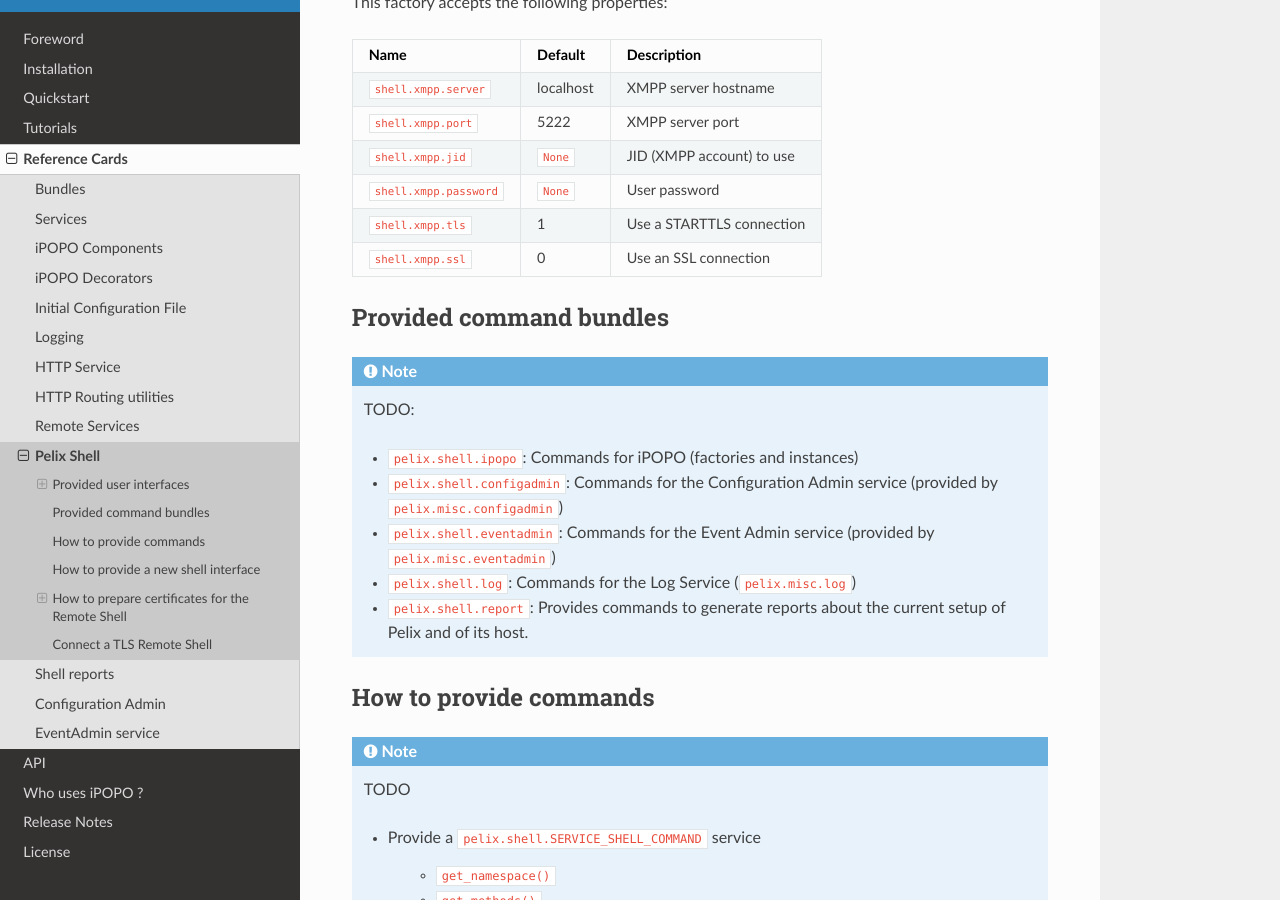
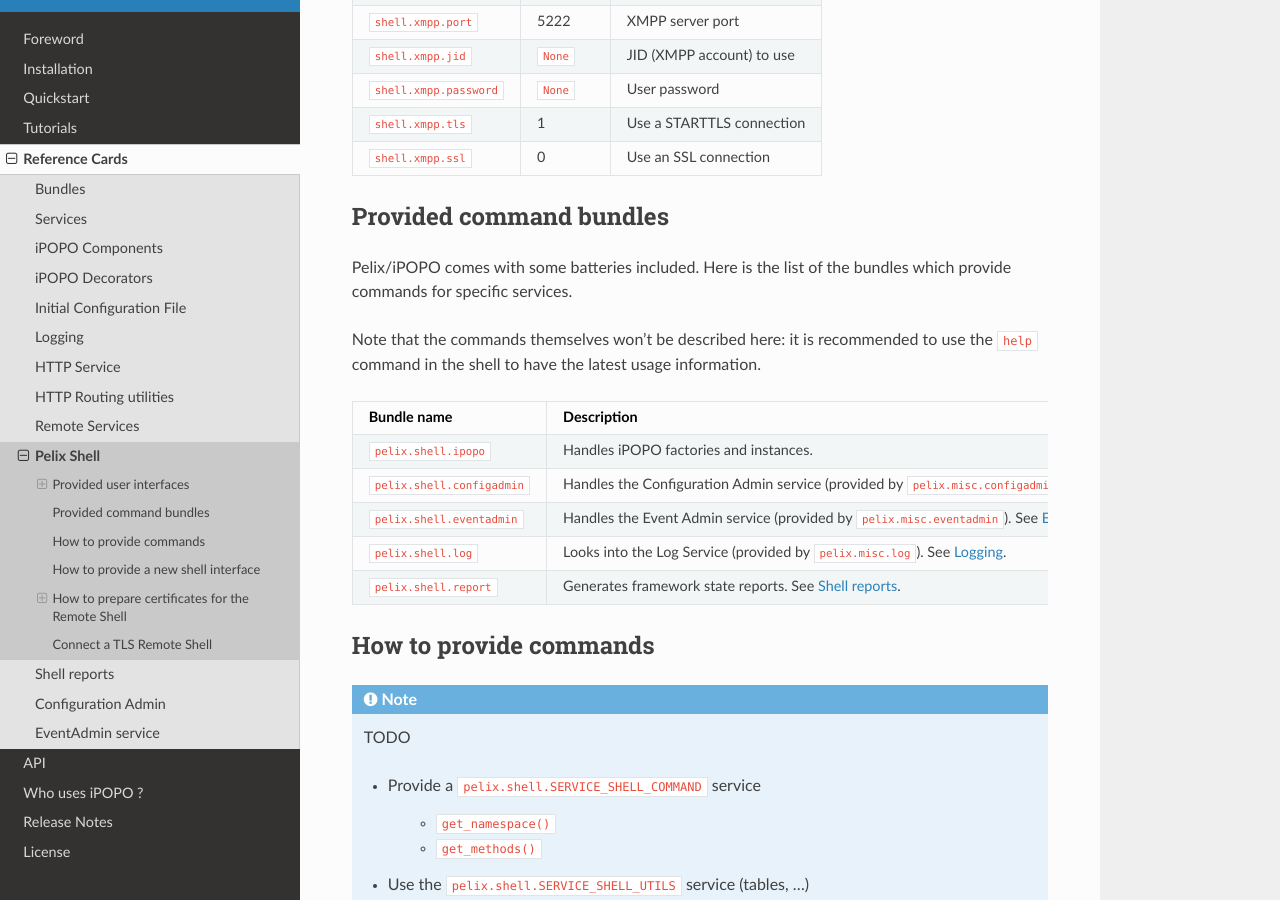
Before and after one commit to tcalmant/ipopo, a Sphinx documentation site: the page built from docs/refcards/shell.rst, in a window 1280 px wide and 900 px high, scrolled down 4423 px. Built offline with Sphinx 7.4.7 and the Read the Docs theme 2.0.0, drawn with Linux system fonts in a browser that asks for light colours; pages that are not in the unit, such as notebooks, are missing from menus.

Commit message:
Added a description of the shell commands bundles

```diff
--- a/docs/refcards/log.rst
+++ b/docs/refcards/log.rst
@@ -1,5 +1,6 @@
+.. module:: pelix.misc.log
+
 .. _refcard_log:
-.. module:: pelix.misc.log
 
 Logging
 =======
--- a/docs/refcards/shell.rst
+++ b/docs/refcards/shell.rst
@@ -222,16 +220,22 @@
 Provided command bundles
 ========================
 
-.. note:: TODO:
+Pelix/iPOPO comes with some batteries included.
+Here is the list of the bundles which provide commands for specific services.
 
-    * ``pelix.shell.ipopo``: Commands for iPOPO (factories and instances)
-    * ``pelix.shell.configadmin``: Commands for the Configuration Admin service
-      (provided by ``pelix.misc.configadmin``)
-    * ``pelix.shell.eventadmin``: Commands for the Event Admin service
-      (provided by ``pelix.misc.eventadmin``)
-    * ``pelix.shell.log``: Commands for the Log Service (``pelix.misc.log``)
-    * ``pelix.shell.report``: Provides commands to generate reports about the
-      current setup of Pelix and of its host.
+Note that the commands themselves won't be described here: it is recommended
+to use the ``help`` command in the shell to have the latest usage information.
+
+
+=========================== ====================================================
+Bundle name                 Description
+=========================== ====================================================
+``pelix.shell.ipopo``       Handles iPOPO factories and instances.
+``pelix.shell.configadmin`` Handles the Configuration Admin service (provided by ``pelix.misc.configadmin``). See :ref:`configadmin`.
+``pelix.shell.eventadmin``  Handles the Event Admin service (provided by ``pelix.misc.eventadmin``). See :ref:`refcard_eventadmin`.
+``pelix.shell.log``         Looks into the Log Service (provided by ``pelix.misc.log``). See :ref:`refcard_log`.
+``pelix.shell.report``      Generates framework state reports. See :ref:`refcard_report`.
+=========================== ====================================================
 
 How to provide commands
 =======================
```
Also changed, not shown: other parts of docs/refcards/shell.rst (+0 -2 lines).
